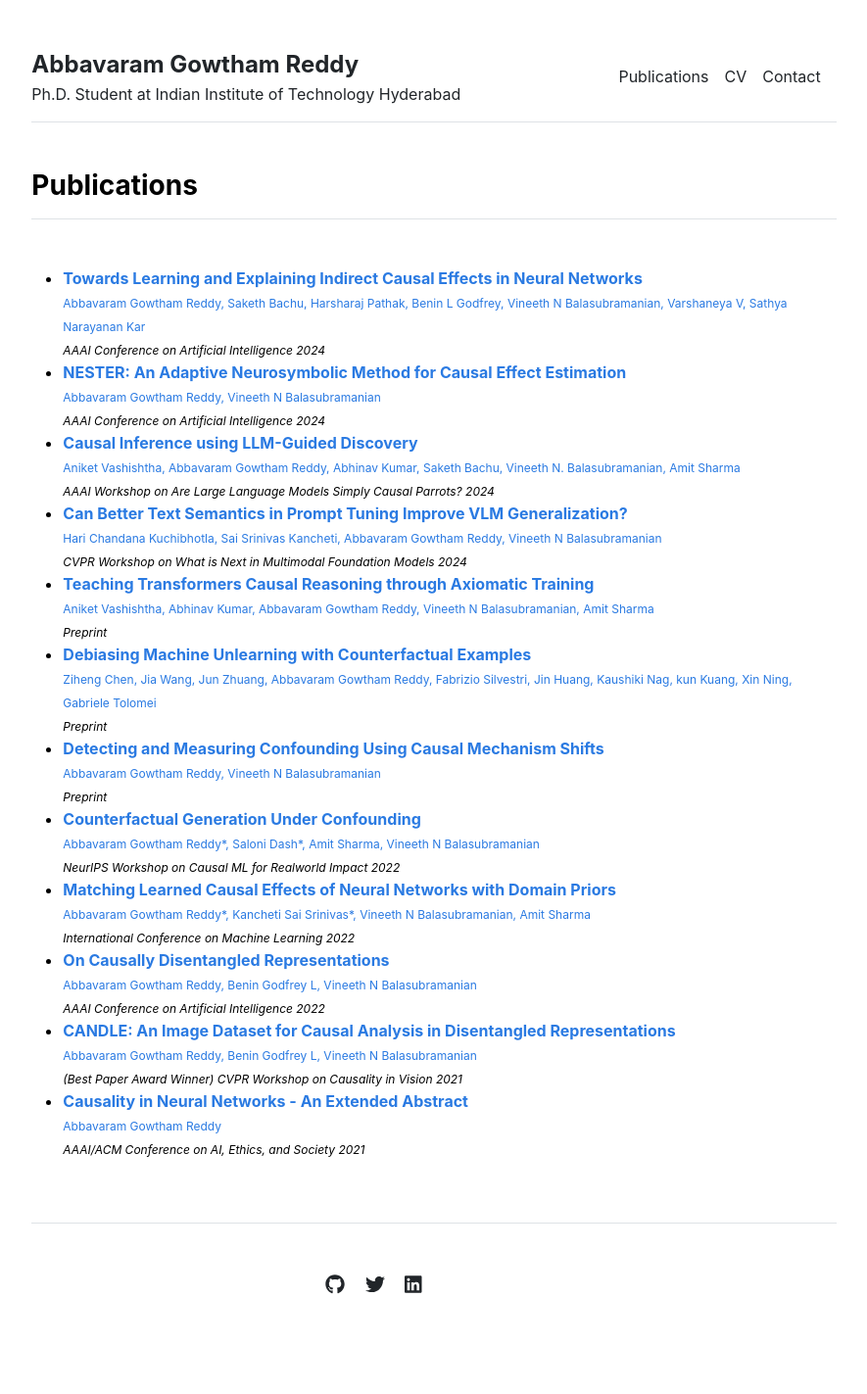
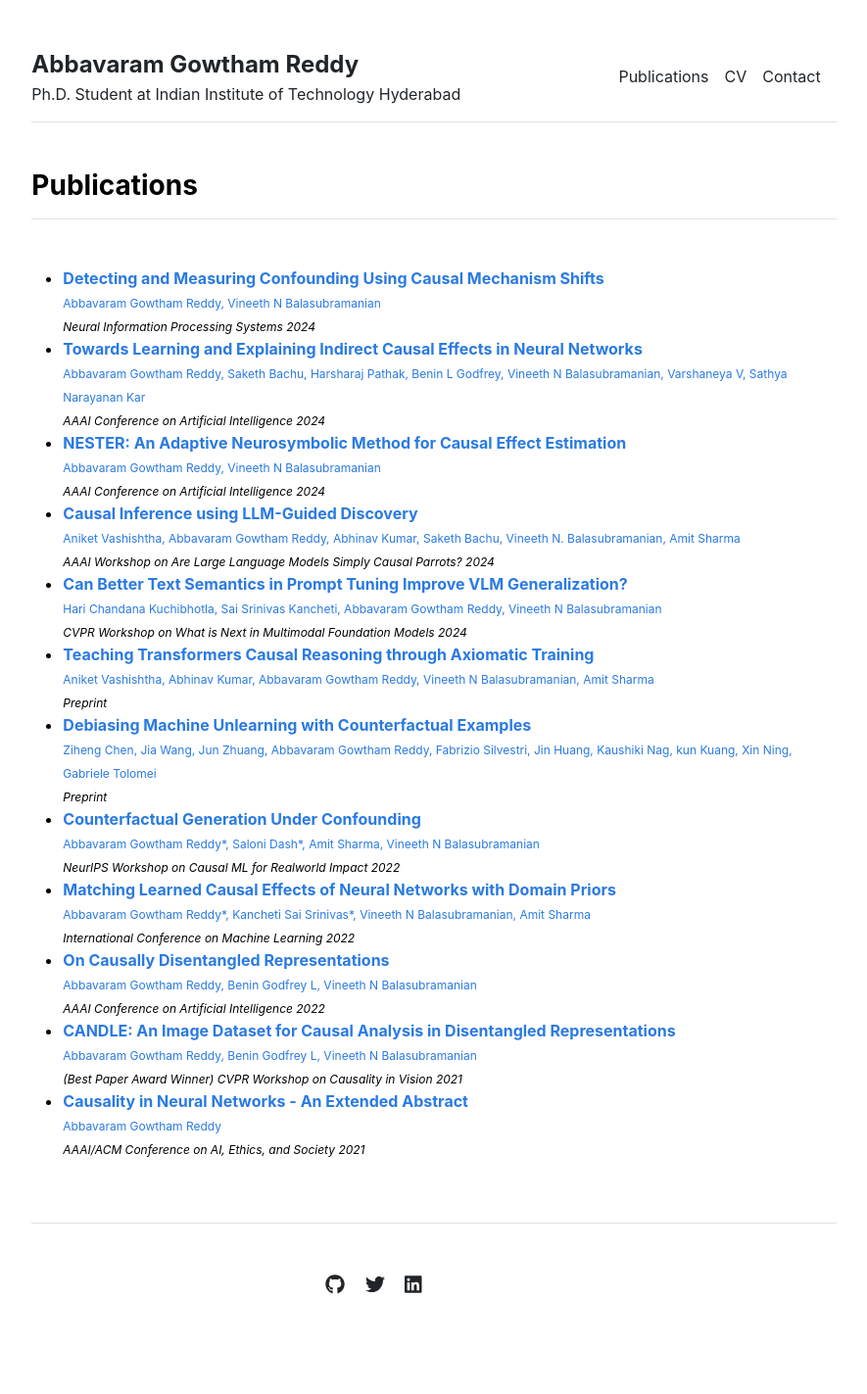
Before and after one commit to gautam0707/gautam0707.github.io, a Jekyll site: the page built from publications.md, in a window 1280 px wide. Shown: the whole page at 98% size, without its empty margins (197-1082 px from the left). Built offline with Jekyll 4.4.1, drawn with Linux system fonts in a browser that asks for light colours; a style sheet for code colours, icons or effects is not loaded; some of the changed lines change nothing that is shown.

Commit message:
Update publications.yml

```diff
--- a/_data/publications.yml
+++ b/_data/publications.yml
@@ -1,4 +1,9 @@
 index:
+- {venue: 'Neural Information Processing Systems',
+  year: '2024',
+  authors: "Abbavaram Gowtham Reddy, Vineeth N Balasubramanian",
+  title: 'Detecting and Measuring Confounding Using Causal Mechanism Shifts',
+  url: ''}
 - {venue: 'AAAI Conference on Artificial Intelligence',
   year: '2024',
   authors: "Abbavaram Gowtham Reddy, Saketh Bachu, Harsharaj Pathak, Benin L Godfrey, Vineeth N Balasubramanian, Varshaneya V, Sathya Narayanan Kar",
@@ -29,11 +34,6 @@ index:
   authors: "Ziheng Chen, Jia Wang, Jun Zhuang, Abbavaram Gowtham Reddy, Fabrizio Silvestri, Jin Huang, Kaushiki Nag, kun Kuang, Xin Ning, Gabriele Tolomei",
   title: 'Debiasing Machine Unlearning with Counterfactual Examples',
   url: 'https://arxiv.org/pdf/2404.15760'}
-- {venue: 'Preprint',
-  year: '',
-  authors: "Abbavaram Gowtham Reddy, Vineeth N Balasubramanian",
-  title: 'Detecting and Measuring Confounding Using Causal Mechanism Shifts',
-  url: ''}
 - {venue: "NeurIPS Workshop on Causal ML for Realworld Impact",
   year: "2022",
   authors: "Abbavaram Gowtham Reddy*, Saloni Dash*, Amit Sharma, Vineeth N Balasubramanian",
```
